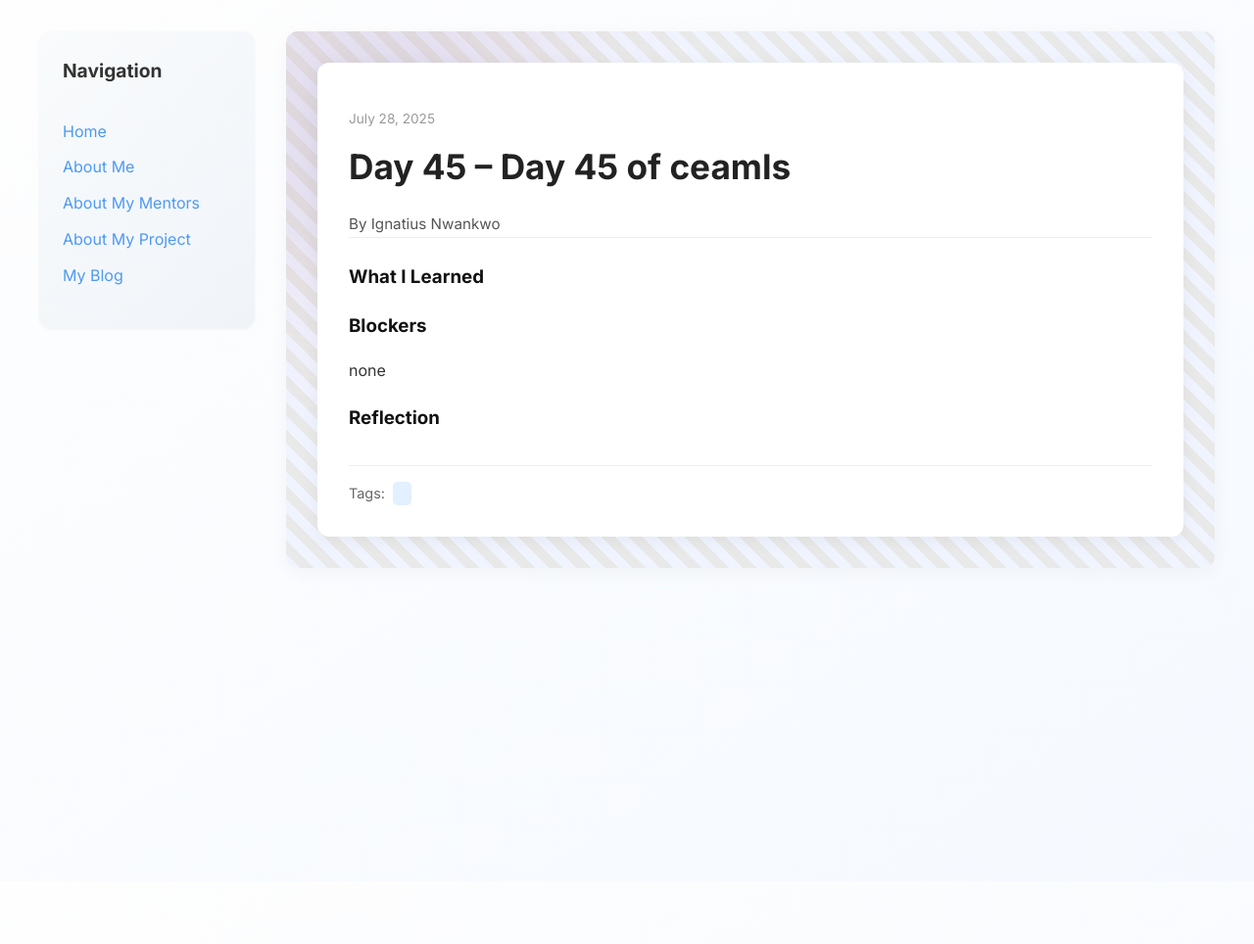
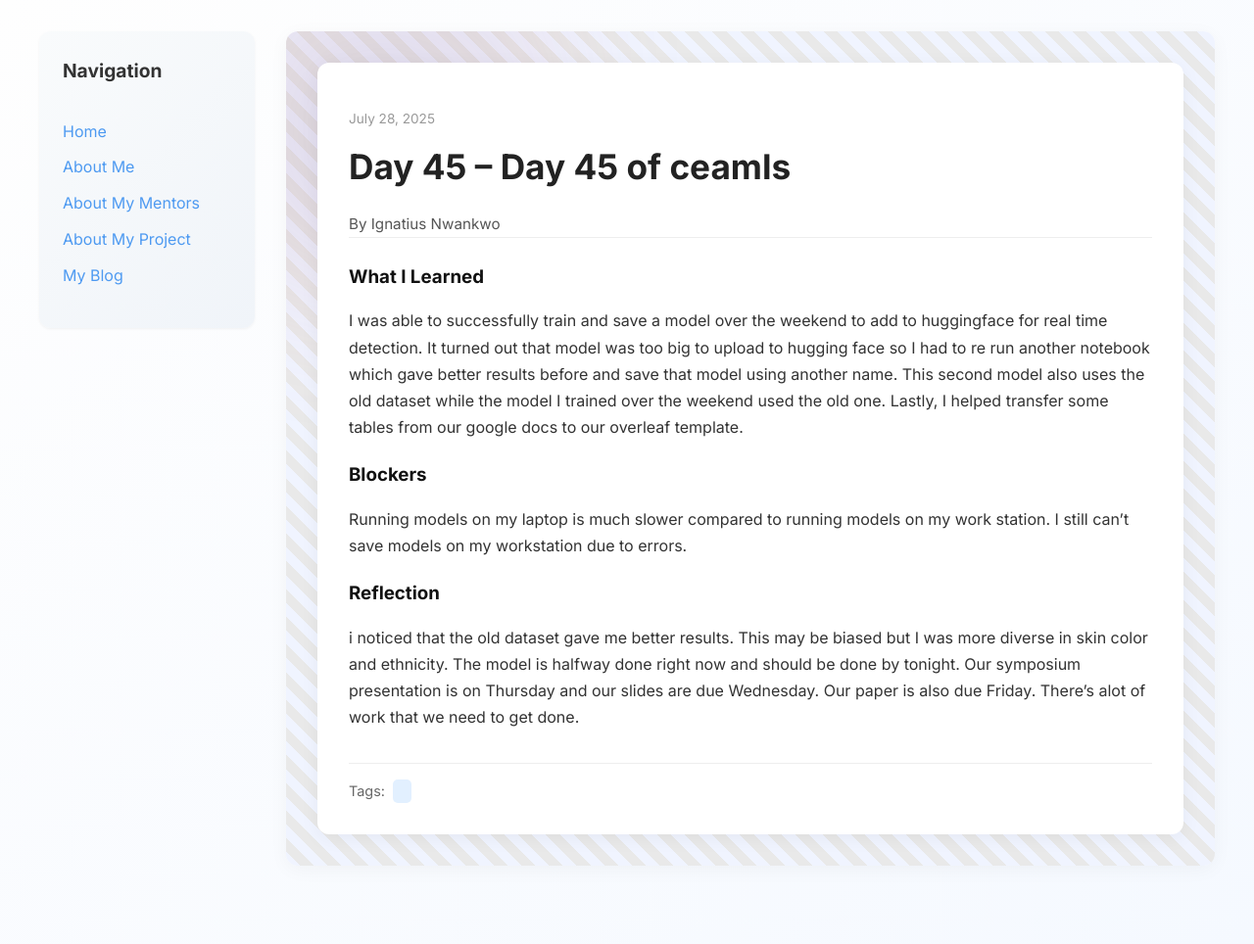
Before and after one commit to toxhi/toxhi.github.io, a Jekyll site: the page built from _posts/2025-07-28-day-45.md, in a window 1280 px wide. Shown: the whole page at 98% size. Built offline with Jekyll 4.4.1, drawn with Linux system fonts in a browser that asks for light colours; before the commit the page ends 900 px from its top, so only the background shows below that.

Commit message:
Update 2025-07-28-day-45.md

```diff
--- a/_posts/2025-07-28-day-45.md
+++ b/_posts/2025-07-28-day-45.md
@@ -7,14 +7,15 @@
 tags: [""]
 
 what_i_learned: |
+  I was able to successfully train and save a model over the weekend to add to huggingface for real time detection. It turned out that model was too big to upload to hugging face so I had to re run another notebook which gave better results before and save that model using another name. This second model also uses the old dataset while the model I trained over the weekend used the old one. Lastly, I helped transfer some tables from our google docs to our overleaf template.
 
 
 blockers: |
-  none
+  Running models on my laptop is much slower compared to running models on my work station. I still can't save models on my workstation due to errors.
 
 
 reflection: |
-
+  i noticed that the old dataset gave me better results. This may be biased but I was more diverse in skin color and ethnicity. The model is halfway done right now and should be done by tonight. Our symposium presentation is on Thursday and our slides are due Wednesday. Our paper is also due Friday. There's alot of work that we need to get done.
 
 
 ---
```
